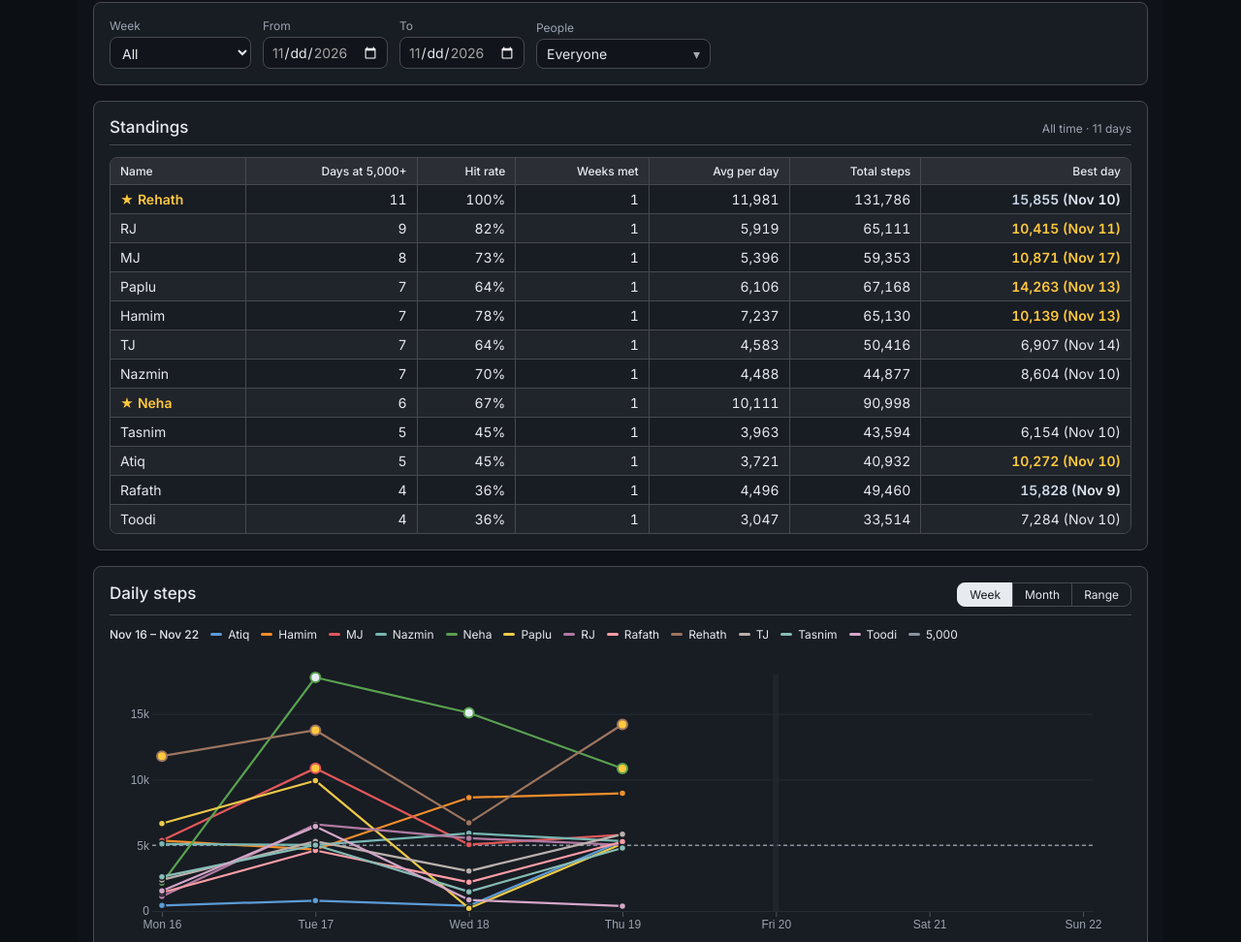
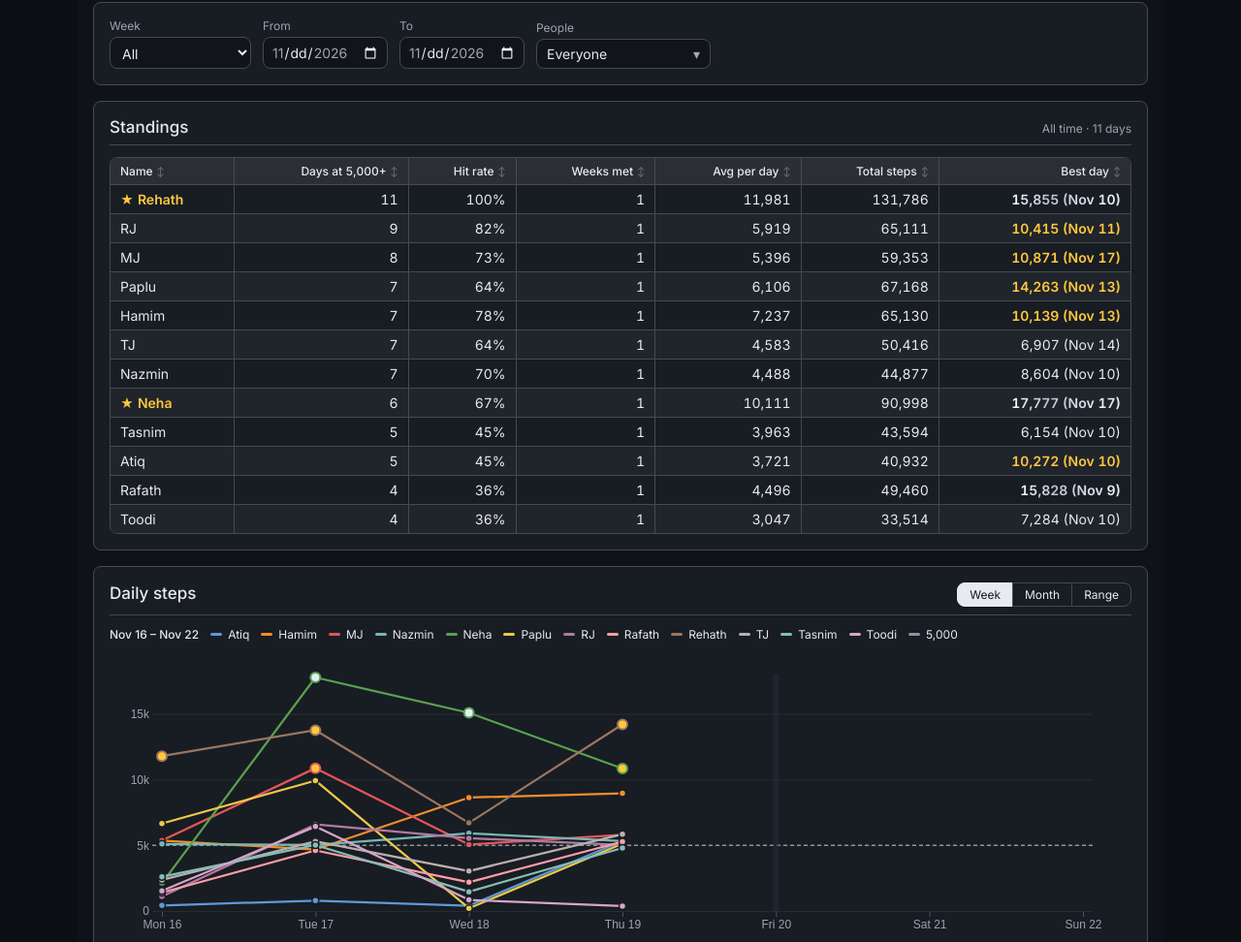
Before and after one commit to mohfujulm/StepUp-Tracker, a plain HTML site: page index.html in a window 1280 px wide. Shown: the part 811-1783 px from the top of the page at 97% size. Drawn offline with nearby package versions, Linux system fonts and the light colour scheme.

Commit message:
Sortable Standings columns; fix hidden platinum text on striped rows
Co-Authored-By: Claude Opus 5.5 <noreply@anthropic.com>
Claude-Session: https://claude.ai/code/session_01MEWVfh5wBoBwnfSdUrPtRh

```diff
--- a/index.html
+++ b/index.html
@@ -124,6 +124,12 @@ window.dash = (function () {
 .sc tr > :first-child { border-left: 0; } .sc tr > :last-child { border-right: 0; }
 .sc thead tr:first-child > * { border-top: 0; } .sc tbody tr:last-child > * { border-bottom: 0; }
 .sc thead th { background: var(--sc-head); color: var(--color-fg); }
+.sc th.sc-sort { cursor: pointer; user-select: none; -webkit-user-select: none; -webkit-tap-highlight-color: transparent; }
+.sc th.sc-sort.on { color: var(--color-fg); }
+@media (hover: hover) { .sc th.sc-sort:hover { background: color-mix(in srgb, var(--color-fg) 14%, var(--color-panel)); } }
+.sc th.sc-sort:focus-visible { outline: 2px solid var(--color-fg-muted); outline-offset: -2px; }
+.sc th .sc-arrow { display: inline-block; margin-left: 4px; font-size: .8em; opacity: .35; }
+.sc th.sc-sort.on .sc-arrow { opacity: 1; }
 .sc tbody tr:nth-child(even) td { background: var(--sc-zebra); }
 .sc details > summary { cursor: pointer; font-weight: var(--cds-font-weight-medium); padding: var(--cds-pad-xs) 0; }
 .sc details[open] > summary { margin-bottom: var(--cds-gap-sm); }
@@ -361,7 +367,7 @@ window.sc = window.sc || { people: [], from: '', to: '' };
 sc.KEY = 'sc_view';
 sc.save = () => {
   const page = document.getElementById('sc-page');
-  const v = JSON.stringify({ people: sc.people || [], from: sc.from || '', to: sc.to || '', span: sc.span || 'week', light: !!(page && page.classList.contains('light')) });
+  const v = JSON.stringify({ people: sc.people || [], from: sc.from || '', to: sc.to || '', span: sc.span || 'week', sort: sc.sort || null, light: !!(page && page.classList.contains('light')) });
   try { document.cookie = sc.KEY + '=' + encodeURIComponent(v) + '; max-age=31536000; path=/; SameSite=Lax'; } catch (e) {}
   try { localStorage.setItem(sc.KEY, v); } catch (e) {}
 };
@@ -376,7 +382,7 @@ sc.clearSaved = () => {
   if (!raw) return;
   try {
     const v = JSON.parse(raw);
-    sc.people = Array.isArray(v.people) ? v.people : (v.who ? [v.who] : []); sc.from = v.from || ''; sc.to = v.to || ''; sc.span = v.span || 'week';
+    sc.people = Array.isArray(v.people) ? v.people : (v.who ? [v.who] : []); sc.from = v.from || ''; sc.to = v.to || ''; sc.span = v.span || 'week'; sc.sort = v.sort && v.sort.key ? v.sort : null;
     if (v.light) document.querySelectorAll('#sc-page').forEach((p) => p.classList.add('light'));
   } catch (e) {}
 })();
@@ -705,7 +711,7 @@ dash.draw('week', (sel) => {
 dash.draw('rangelabel', (el) => {
   document.querySelectorAll('#reset').forEach((b) => {
     b.onclick = () => {
-      sc.from = ''; sc.to = ''; sc.people = []; sc.span = 'week'; sc.hl = null; sc.hover = null;
+      sc.from = ''; sc.to = ''; sc.people = []; sc.span = 'week'; sc.sort = null; sc.hl = null; sc.hover = null;
       document.querySelectorAll('#sc-page').forEach((p) => p.classList.remove('light'));
       sc.clearSaved(); sc.redraw(); sc.clearSaved();
     };
@@ -848,7 +854,34 @@ dash.draw('table', (tb) => {
     const best = counted.reduce((a, r) => (a && +a.steps >= +r.steps ? a : r), null);
     return { n, met, rate: mine.length ? Math.round((100 * met) / mine.length) : 0, weeks: wrows.filter((x) => x.name === n).length,
       avg: counted.length ? Math.round(d3.mean(counted, (r) => +r.steps)) : null, total: d3.sum(counted, (r) => +r.steps), best };
-  }).sort((a, b) => b.met - a.met || b.total - a.total || d3.ascending(a.n, b.n));
+  });
+  // sortable headers: click a column to sort by it, click again to flip the order
+  const keys = ['n', 'met', 'rate', 'weeks', 'avg', 'total', 'best'];
+  const val = (p, k) => (k === 'best' ? (p.best ? +p.best.steps : -1) : k === 'avg' ? (p.avg === null ? -1 : p.avg) : p[k]);
+  const srt = sc.sort && keys.includes(sc.sort.key) ? sc.sort : null;
+  stats.sort((a, b) => {
+    if (srt) {
+      const c = srt.key === 'n' ? d3.ascending(a.n.toLowerCase(), b.n.toLowerCase()) : d3.ascending(val(a, srt.key), val(b, srt.key));
+      if (c) return srt.dir === 'asc' ? c : -c;
+    }
+    return b.met - a.met || b.total - a.total || d3.ascending(a.n, b.n);
+  });
+  const ths = tb.closest('table') ? tb.closest('table').querySelectorAll('thead th') : [];
+  ths.forEach((th, i) => {
+    const k = keys[i]; if (!k) return;
+    if (!th.dataset.label) th.dataset.label = th.textContent;
+    th.className = 'sc-sort' + (srt && srt.key === k ? ' on' : '');
+    th.setAttribute('aria-sort', srt && srt.key === k ? (srt.dir === 'asc' ? 'ascending' : 'descending') : 'none');
+    th.tabIndex = 0; th.title = 'Sort by ' + th.dataset.label;
+    const ar = document.createElement('span'); ar.className = 'sc-arrow'; ar.textContent = srt && srt.key === k ? (srt.dir === 'asc' ? '▲' : '▼') : '↕';
+    th.replaceChildren(th.dataset.label, ar);
+    const go = () => {
+      sc.sort = srt && srt.key === k ? { key: k, dir: srt.dir === 'asc' ? 'desc' : 'asc' } : { key: k, dir: k === 'n' ? 'asc' : 'desc' };
+      dash.draw('table'); sc.save();
+    };
+    th.onclick = go;
+    th.onkeydown = (e) => { if (e.key === 'Enter' || e.key === ' ') { e.preventDefault(); go(); } };
+  });
   if (!stats.length) {
     const tr = document.createElement('tr'); const td = document.createElement('td'); td.colSpan = 7; td.textContent = 'No data'; tr.append(td);
     tb.replaceChildren(tr); return;
@@ -858,8 +891,10 @@ dash.draw('table', (tb) => {
     const bestTxt = p.best ? sc.num(+p.best.steps) + ' (' + sc.fmtShort(sc.parse(p.best.date)) + ')' : '—';
     [p.n, p.met, p.rate + '%', p.weeks, p.avg === null ? '—' : sc.num(p.avg), sc.num(p.total), bestTxt].forEach((v, i) => {
       const td = document.createElement('td'); td.textContent = v;
-      if (i === 6 && p.best && +p.best.steps >= sc.GOLD) td.className = +p.best.steps >= sc.PLAT ? 'plat' : 'gold';
-      if (i === 0 && (plat.has(p.n) || gold.has(p.n))) { td.className = plat.has(p.n) ? 'plat' : 'gold'; td.prepend(sc.star(plat.has(p.n))); }
+      // platinum text goes in a span: its sheen uses background-clip, which the striped row background would hide on a td
+      const platTxt = () => { const sp = document.createElement('span'); sp.className = 'plat'; sp.textContent = v; td.replaceChildren(sp); };
+      if (i === 6 && p.best && +p.best.steps >= sc.GOLD) { if (+p.best.steps >= sc.PLAT) platTxt(); else td.className = 'gold'; }
+      if (i === 0 && (plat.has(p.n) || gold.has(p.n))) { if (plat.has(p.n)) platTxt(); else td.className = 'gold'; td.prepend(sc.star(plat.has(p.n))); }
       tr.append(td);
     });
     return tr;
@@ -874,7 +909,7 @@ dash.draw('logrows', (tb) => {
     tr.dataset.key = encodeURIComponent(r.date) + ',' + encodeURIComponent(r.name).replace(/%20/g, ' ');
     const vals = [sc.fmtDay(sc.parse(r.date)), r.name, r.steps ? sc.num(+r.steps) : 'unknown', r.met === 'YES' ? 'Yes' : r.met === 'NO' ? 'No' : 'Check'];
     const big = +r.steps >= sc.GOLD;
-    vals.forEach((v, i) => { const td = document.createElement('td'); td.textContent = v; if (big && i === 2) td.className = +r.steps >= sc.PLAT ? 'plat' : 'gold'; if (i === 3) td.className = r.met === 'YES' ? 'sc-yes' : r.met === 'NO' ? 'sc-no' : 'sc-unk'; tr.append(td); });
+    vals.forEach((v, i) => { const td = document.createElement('td'); td.textContent = v; if (big && i === 2) { if (+r.steps >= sc.PLAT) { const sp = document.createElement('span'); sp.className = 'plat'; sp.textContent = v; td.replaceChildren(sp); } else td.className = 'gold'; } if (i === 3) td.className = r.met === 'YES' ? 'sc-yes' : r.met === 'NO' ? 'sc-no' : 'sc-unk'; tr.append(td); });
     return tr;
   }));
 });
```
